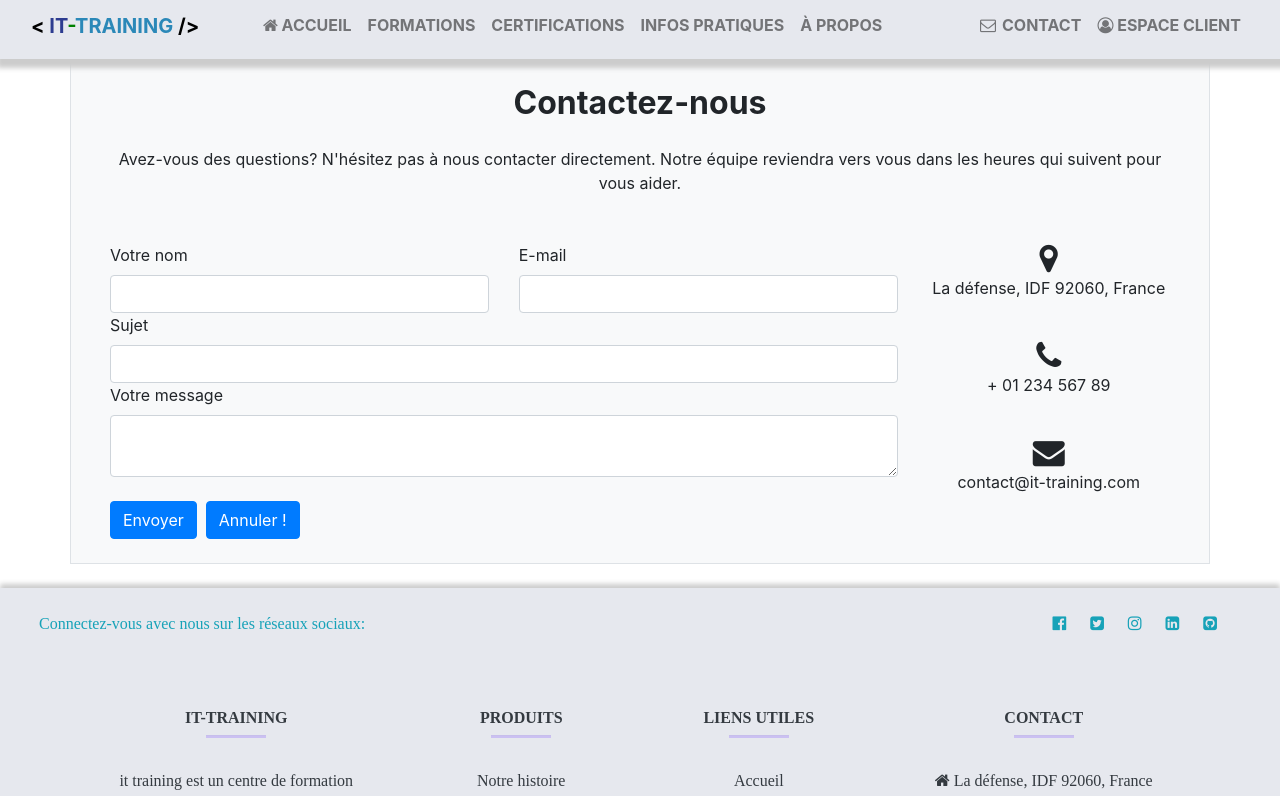
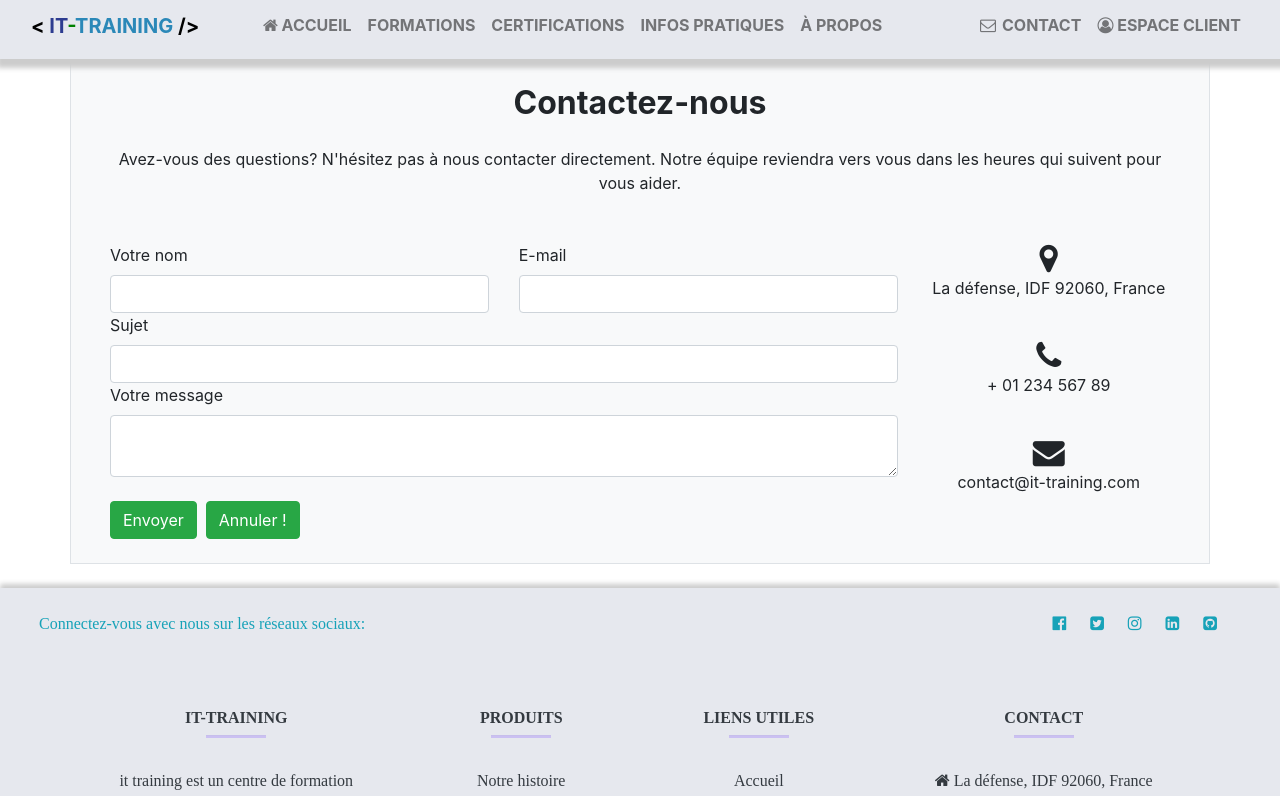
Before and after one commit to projetFilRougeGroup/itTrainingFront, an Angular app in the folder itTraining/: page /contactPublic in a window 1280 px wide. Shown: the top 796 px of the page. Built offline with nearby package versions, Linux system fonts and the light colour scheme; a web font is replaced by a local one.

Commit message:
Modification dans la page de contact publique

```diff
--- a/itTraining/src/app/contact-public/contact-public.component.html
+++ b/itTraining/src/app/contact-public/contact-public.component.html
@@ -106,7 +106,7 @@
 
                           <div *ngIf="messageFirst?.touched && messageFirst?.invalid">
                             <small class="text-danger" *ngIf="sujetFirst?.errors">
-                              Veuillez saisir votre message !
+                              Veuillez saisir votre message ! mininum 15 caractères
                             </small>
                           </div>
                           <div *ngIf="messageFirst?.touched && messageFirst?.valid">
@@ -124,8 +124,8 @@
           </form>
           <br />
           <div class="text-center text-md-left">
-              <a class="btn btn-primary" onclick="document.getElementById('contact-form').submit();">Envoyer</a>&nbsp;
-              <a class="btn btn-primary">Annuler !</a>
+              <a class="btn btn-success" onclick="document.getElementById('contact-form').submit();">Envoyer</a>&nbsp;
+              <a class="btn btn-success">Annuler !</a>
           </div>
           <div class="status"></div>
       </div>
```
